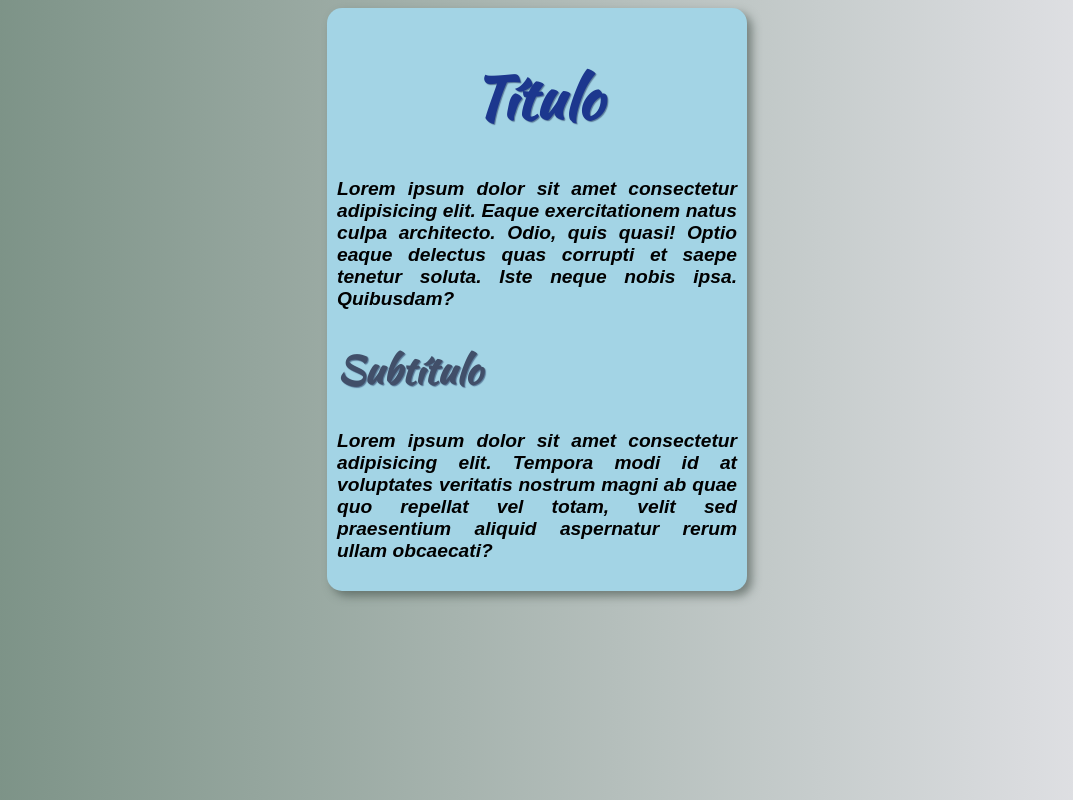
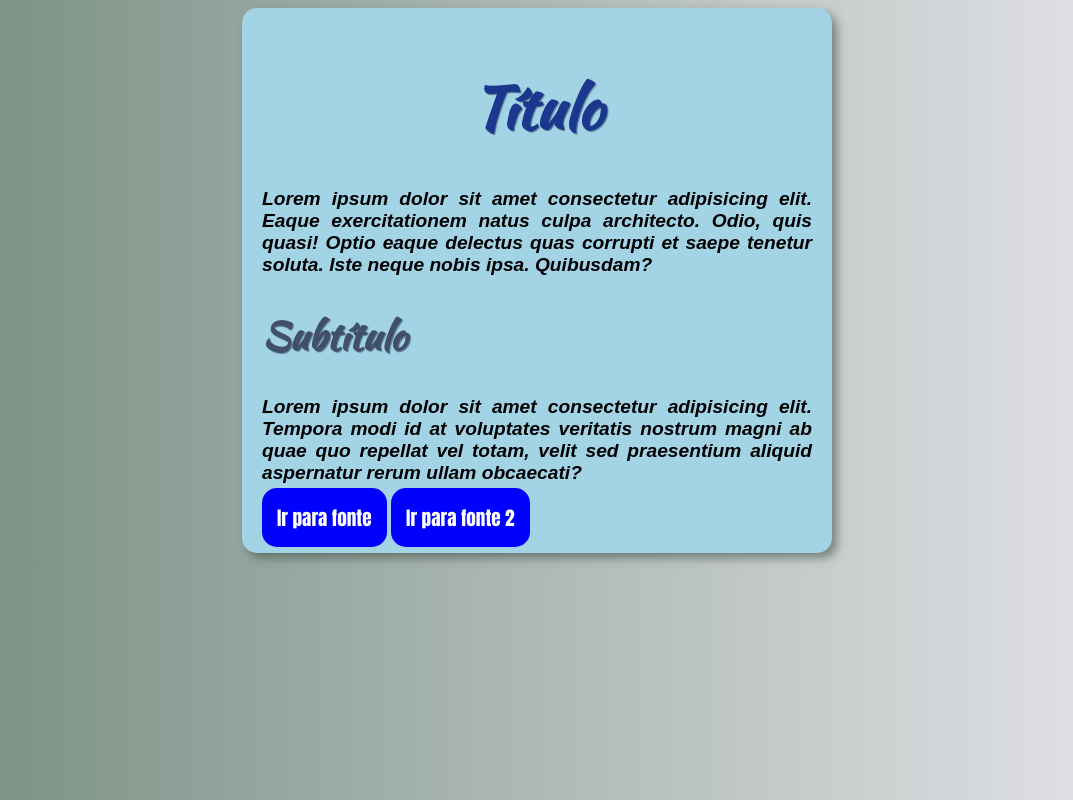
Before and after one commit to inregis/html-css, a plain HTML site: page aula/A018/index.html in a window 1280 px wide. Shown: the whole page, without its empty margins (103-1176 px from the left). Drawn offline with Linux system fonts and the light colour scheme.

Commit message:
atualização da A018

```diff
--- a/aula/A018/fonte.css
+++ b/aula/A018/fonte.css
@@ -16,10 +16,25 @@ main {
     border-radius: 15px;
     width: 400px;
     box-shadow: 5px 5px 10px #3f4d4596;
-    padding: 10px;
+    padding: 20px;
     margin: auto;
 
 }
+
+main a {
+    background-color: blue;
+    color: white;
+    padding: 15px;
+    text-decoration: none;
+    font-family: Impact, Haettenschweiler, 'Arial Narrow Bold', sans-serif;
+    transition-duration: 1s;
+    border-radius: 15px;
+}
+main a:hover {
+    background-color: aqua;
+    color: blue;
+}
+
 h1 {
     font-family: 'Kirsty';
     color: #1C378E;
--- a/aula/A018/index.html
+++ b/aula/A018/index.html
@@ -13,6 +13,8 @@
         <p>Lorem ipsum dolor sit amet consectetur adipisicing elit. Eaque exercitationem natus culpa architecto. Odio, quis quasi! Optio eaque delectus quas corrupti et saepe tenetur soluta. Iste neque nobis ipsa. Quibusdam?</p>
         <h2>Subtítulo</h2>
         <p>Lorem ipsum dolor sit amet consectetur adipisicing elit. Tempora modi id at voluptates veritatis nostrum magni ab quae quo repellat vel totam, velit sed praesentium aliquid aspernatur rerum ullam obcaecati?</p>
+        <a href="fonte.html">Ir para fonte</a>
+        <a href="fonte2.html"> Ir para fonte 2</a>
     </main>
 </body>
 </html>
--- a/aula/A018/style.css
+++ b/aula/A018/style.css
@@ -9,10 +9,24 @@ body {
 main {
     background-color: #A3D4E5;
     border-radius: 15px;
-    width: 400px;
+    width: 550px;
     box-shadow: 5px 5px 10px #3f4d4596;
-    padding: 10px;
+    padding: 20px;
     margin: auto;
+}
+
+main a {
+    background-color: blue;
+    color: white;
+    padding: 15px;
+    text-decoration: none;
+    font-family: Impact, Haettenschweiler, 'Arial Narrow Bold', sans-serif;
+    transition-duration: 1s;
+    border-radius: 15px;
+}
+main a:hover {
+    background-color: aqua;
+    color: blue;
 }
 h1 {
     color: #1C378E;
```
Also changed, not shown: aula/A018/fonte.html (+1 -0 lines), aula/A018/fonte2.html (+1 -0 lines).
